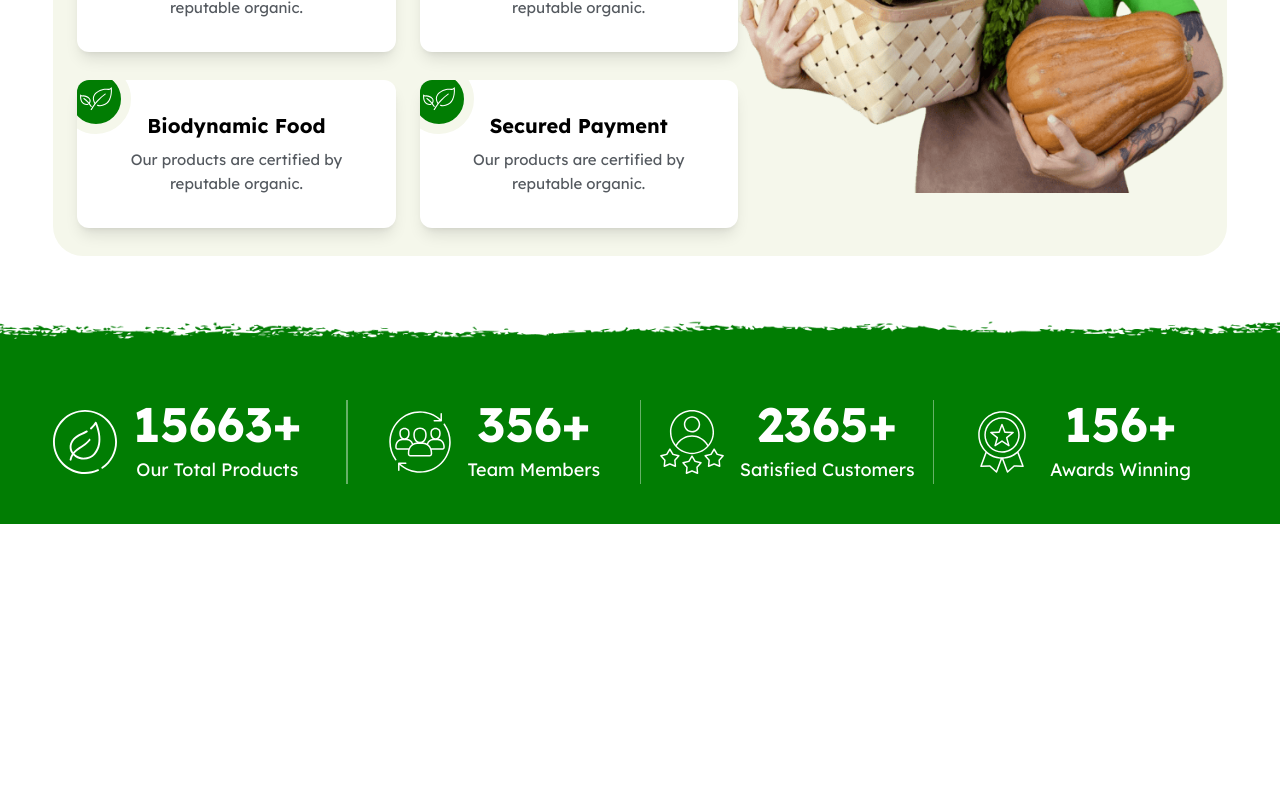
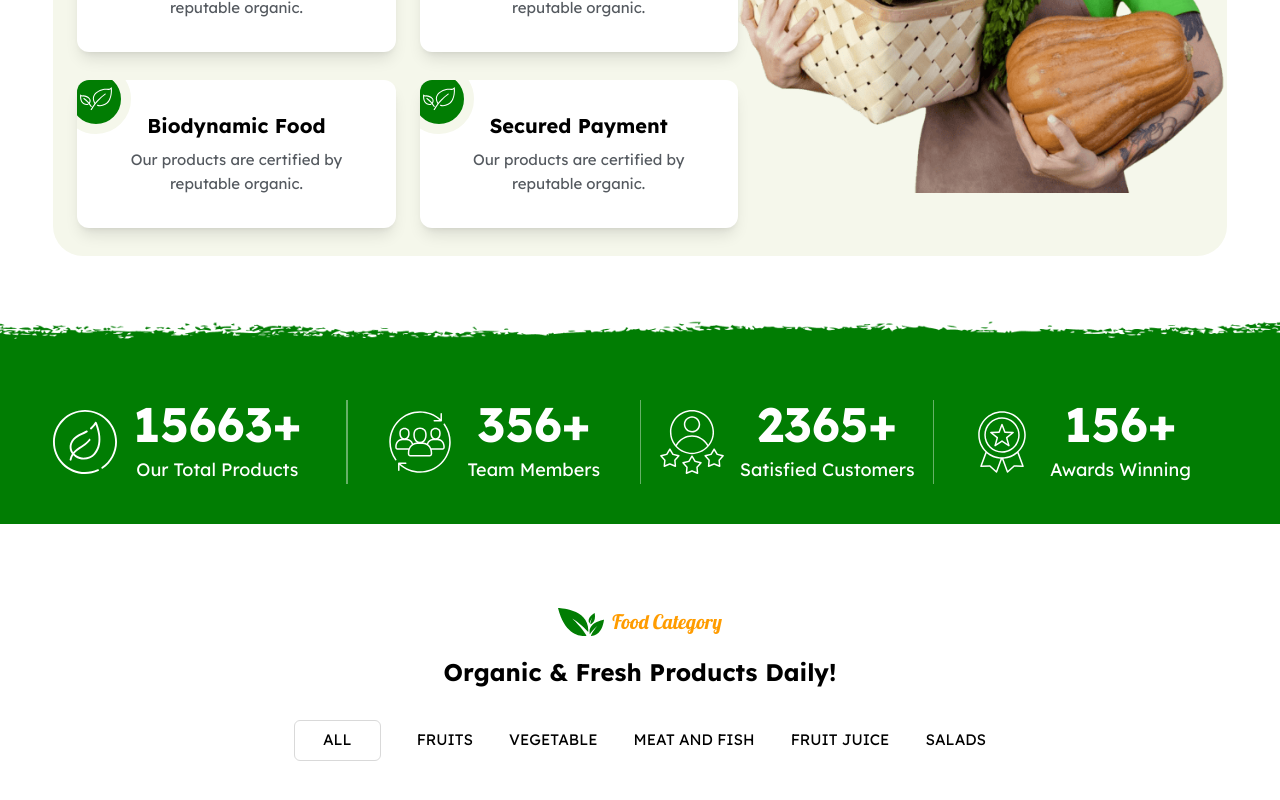
Before and after one commit to Moroundiya/fruitin, a React (Vite) app: page / in a window 1280 px wide. Shown: the part 2442-3242 px from the top of the page. Before the commit the page ends 2966 px from the top, so only its background shows below. Built offline with nearby package versions, Linux system fonts and the light colour scheme.

Commit message:
products section

```diff
--- a/src/assets/pages/Homepage.jsx
+++ b/src/assets/pages/Homepage.jsx
@@ -358,40 +358,6 @@ export const Homepage = () => {
 
                 </div>
 
-
-                {/* <Swiper
-                    slidesPerView={1}
-                    spaceBetween={10}
-                    pagination={{
-                        clickable: true,
-                    }}
-                    breakpoints={{
-                        640: {
-                            slidesPerView: 2,
-                            spaceBetween: 20,
-                        },
-                        768: {
-                            slidesPerView: 4,
-                            spaceBetween: 40,
-                        },
-                        1024: {
-                            slidesPerView: 5,
-                            spaceBetween: 50,
-                        },
-                    }}
-                    modules={[Pagination]}
-                    className="mySwiper"
-                >
-                    <SwiperSlide>Slide 1</SwiperSlide>
-                    <SwiperSlide>Slide 2</SwiperSlide>
-                    <SwiperSlide>Slide 3</SwiperSlide>
-                    <SwiperSlide>Slide 4</SwiperSlide>
-                    <SwiperSlide>Slide 5</SwiperSlide>
-                    <SwiperSlide>Slide 6</SwiperSlide>
-                    <SwiperSlide>Slide 7</SwiperSlide>
-                    <SwiperSlide>Slide 8</SwiperSlide>
-                    <SwiperSlide>Slide 9</SwiperSlide>
-                </Swiper> */}
             </div>
 
 
@@ -488,7 +454,7 @@ export const Homepage = () => {
             </div>
 
 
-            <div className='bg-counterBg bg-cover bg-no-repeat bg-center w-full py-10 lg:pt-20 lg:pb-18 mb-20 font-lexend text-white'>
+            <div className='bg-counterBg bg-cover bg-no-repeat bg-center w-full py-10 lg:pt-20 lg:pb-18 mb-3 lg:mb-5 font-lexend text-white'>
 
 
                 <div className='grid grid-cols-2 xl:grid-cols-4 px-3 lg:px-0 xl:w-11/12 2xl:w-4/5 mx-auto lg:divide-x divide-[#ffffff66]'>
@@ -541,6 +507,30 @@ export const Homepage = () => {
 
                 </div>
             </div>
+
+
+            <div className='w-full min-h-fit flex flex-col justify-center items-center font-lexend py-10 lg:px-12 lg:py-16 lg:bg-transparent xl:mx-auto xl:px-0'>
+                <div className='flex items-center justify-center lg:justify-start'>
+                    <img src={titleIcon} className='h-5 lg:h-7' alt="" />
+                    <p className='font-lobster text-[#FF9C00] ms-2 text-lg sm:text-xl'>Food Category</p>
+                </div>
+
+                <div className='mt-2 w-4/5 mb-3 text-center text-2xl font-bold lg:w-full mx-auto  2xl:text-[2.5rem] 2xl:leading-[1.15] lg:text-left lg:mb-8 lg:mt-5'>
+                    <h1 className='text-center'>Organic & Fresh Products Daily!</h1>
+
+                </div>
+
+                <div className='space-x-9 text-[0.95rem]'>
+                    <button className='px-7 py-2 border border-[#D9D9D9] rounded-md hover:bg-[#017D03] hover:text-white transition-all duration-700'>ALL</button>
+                    <button>FRUITS</button>
+                    <button>VEGETABLE</button>
+                    <button>MEAT AND FISH</button>
+                    <button>FRUIT JUICE</button>
+                    <button>SALADS</button>
+                </div>
+
+            </div>
+
         </>
     )
 }
```
